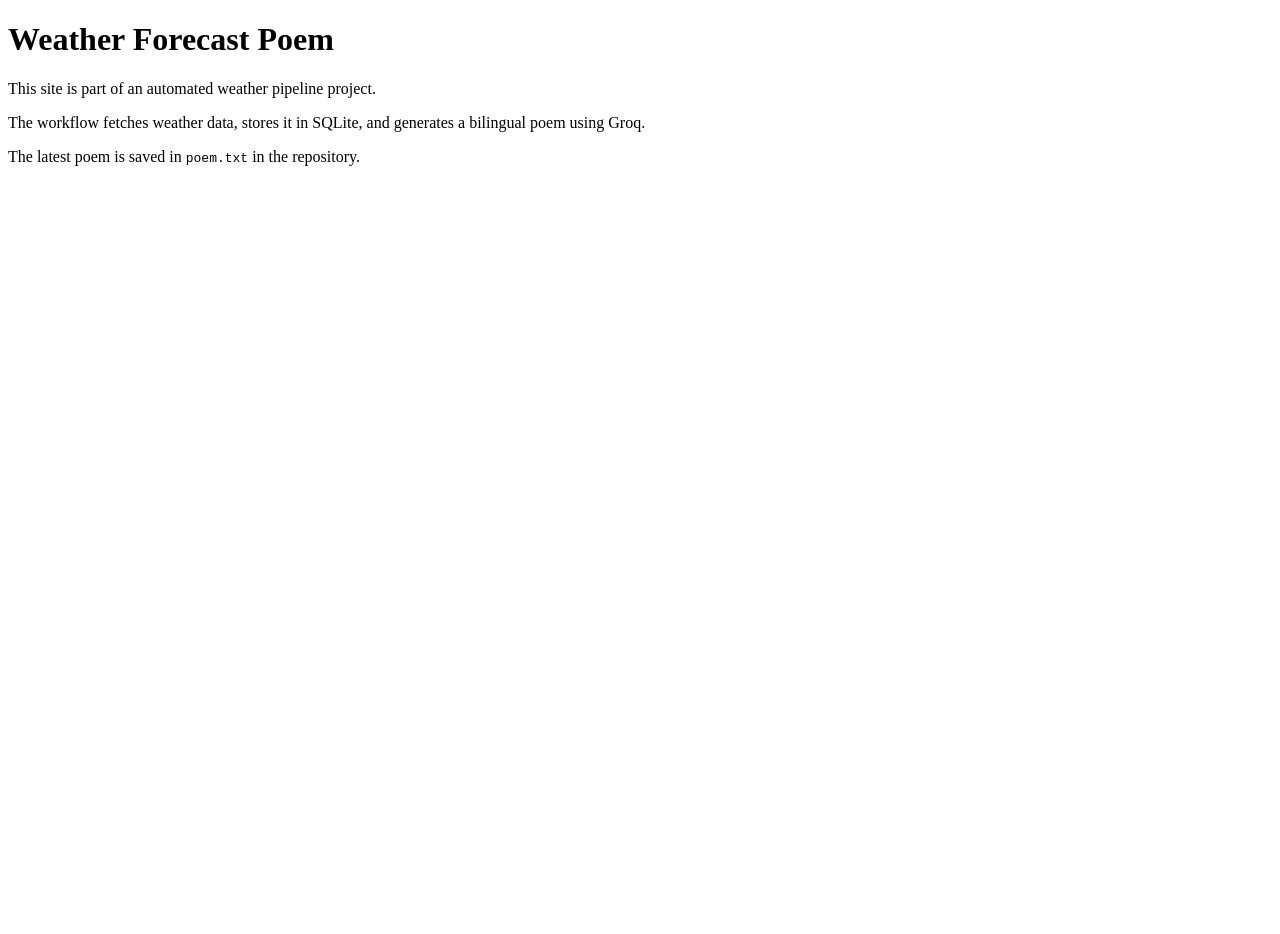
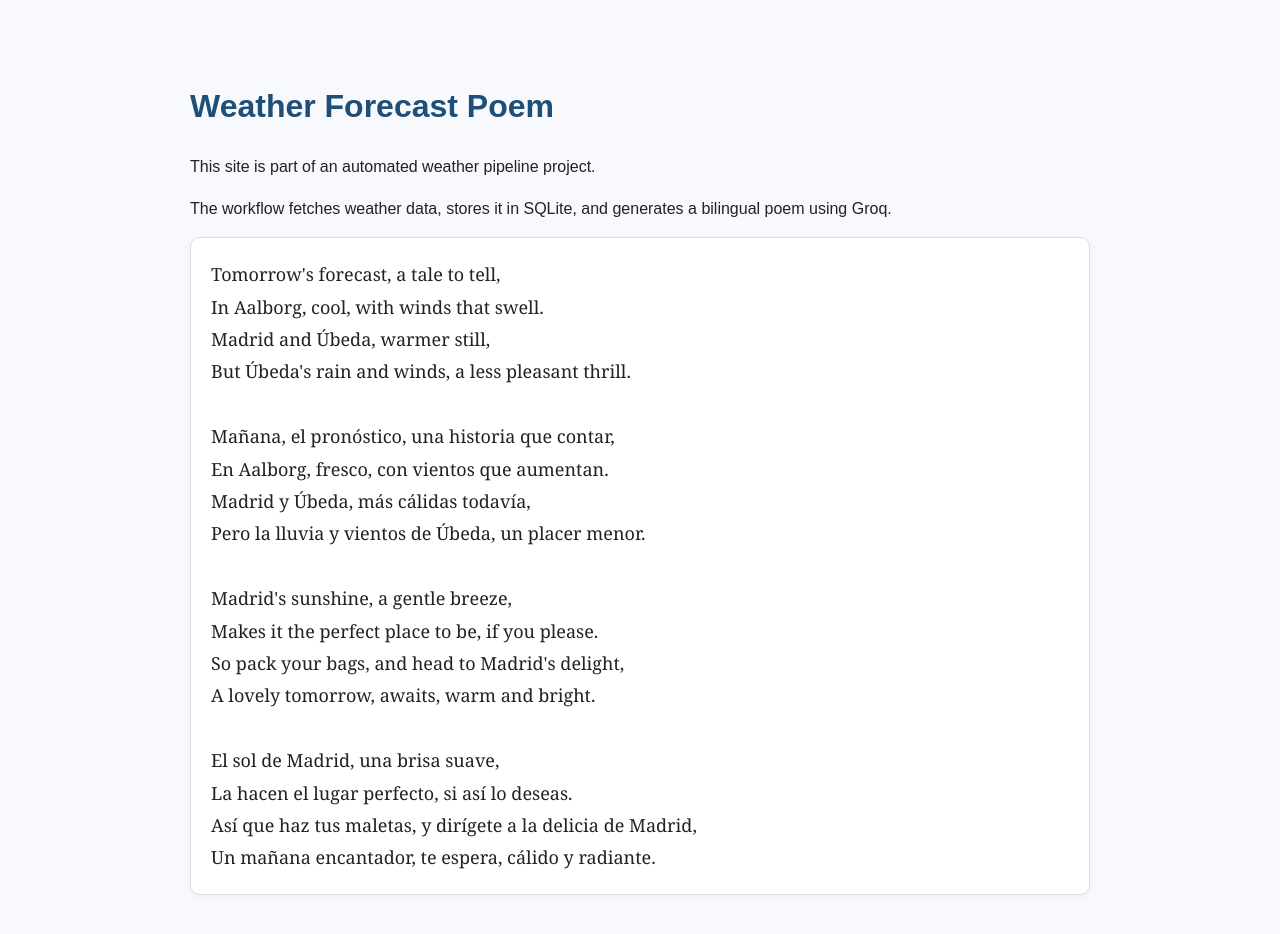
Before and after one commit to viccar02/Weather-forecasts, a plain HTML site: page docs/index.html in a window 1280 px wide. Before the commit the page ends 800 px from the top, so only its background shows below. Drawn offline with Linux system fonts and the light colour scheme.

Commit message:
Enhance index.html with styles and poem content
Added styling and updated content for the weather forecast poem page.

```diff
--- a/docs/index.html
+++ b/docs/index.html
@@ -1,14 +1,67 @@
 <!DOCTYPE html>
 <html lang="en">
 <head>
-  <meta charset="UTF-8">
-  <meta name="viewport" content="width=device-width, initial-scale=1.0">
+  <meta charset="UTF-8" />
+  <meta name="viewport" content="width=device-width, initial-scale=1.0" />
   <title>Weather Forecast Poem</title>
+  <style>
+    body {
+      font-family: Arial, sans-serif;
+      max-width: 900px;
+      margin: 40px auto;
+      padding: 20px;
+      background: #f7f9fc;
+      color: #222;
+      line-height: 1.6;
+    }
+
+    h1 {
+      color: #1f4e79;
+    }
+
+    .box {
+      background: white;
+      padding: 20px;
+      border-radius: 10px;
+      border: 1px solid #ddd;
+      box-shadow: 0 2px 8px rgba(0,0,0,0.05);
+    }
+
+    pre {
+      white-space: pre-wrap;
+      font-family: Georgia, serif;
+      font-size: 18px;
+      line-height: 1.8;
+      margin: 0;
+    }
+  </style>
 </head>
 <body>
   <h1>Weather Forecast Poem</h1>
+
   <p>This site is part of an automated weather pipeline project.</p>
   <p>The workflow fetches weather data, stores it in SQLite, and generates a bilingual poem using Groq.</p>
-  <p>The latest poem is saved in <code>poem.txt</code> in the repository.</p>
+
+  <div class="box">
+    <pre>Tomorrow's forecast, a tale to tell,
+In Aalborg, cool, with winds that swell.
+Madrid and Úbeda, warmer still,
+But Úbeda's rain and winds, a less pleasant thrill.
+
+Mañana, el pronóstico, una historia que contar,
+En Aalborg, fresco, con vientos que aumentan.
+Madrid y Úbeda, más cálidas todavía,
+Pero la lluvia y vientos de Úbeda, un placer menor.
+
+Madrid's sunshine, a gentle breeze,
+Makes it the perfect place to be, if you please.
+So pack your bags, and head to Madrid's delight,
+A lovely tomorrow, awaits, warm and bright.
+
+El sol de Madrid, una brisa suave,
+La hacen el lugar perfecto, si así lo deseas.
+Así que haz tus maletas, y dirígete a la delicia de Madrid,
+Un mañana encantador, te espera, cálido y radiante.</pre>
+  </div>
 </body>
 </html>
```
